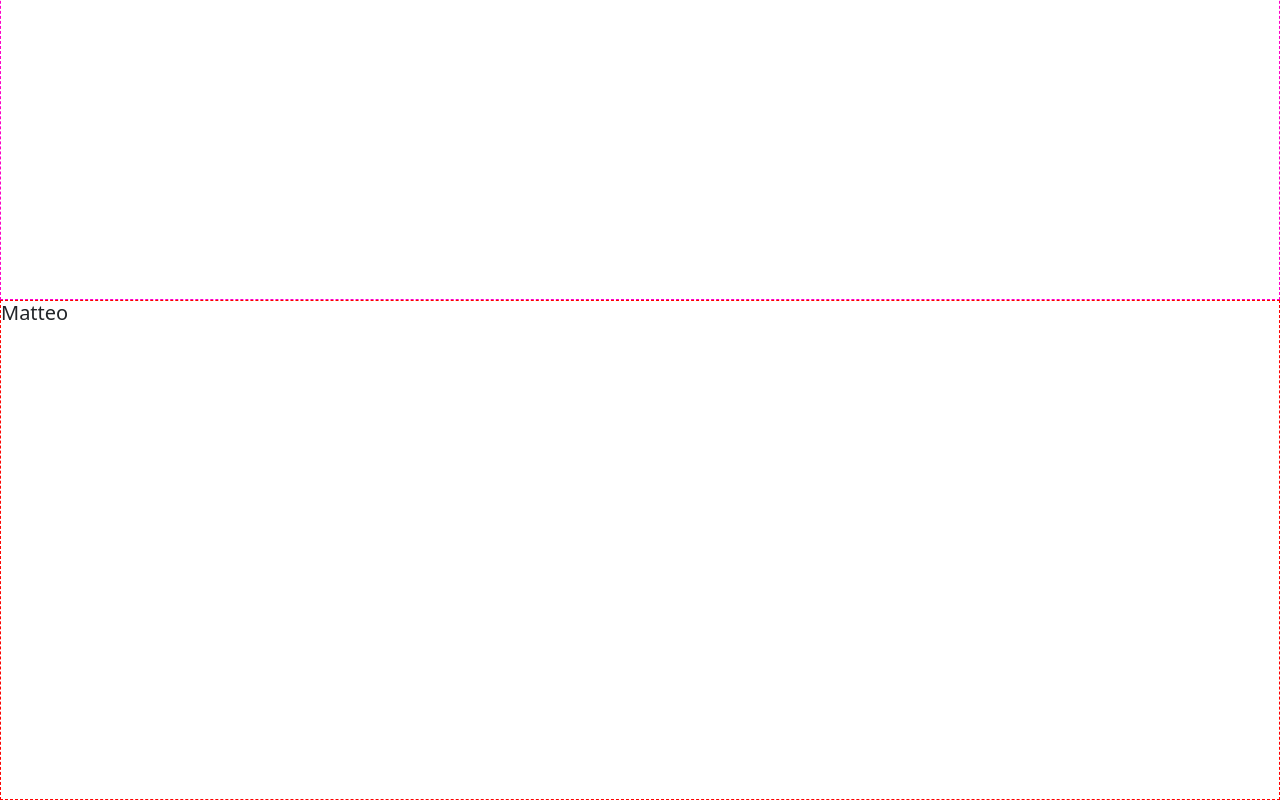
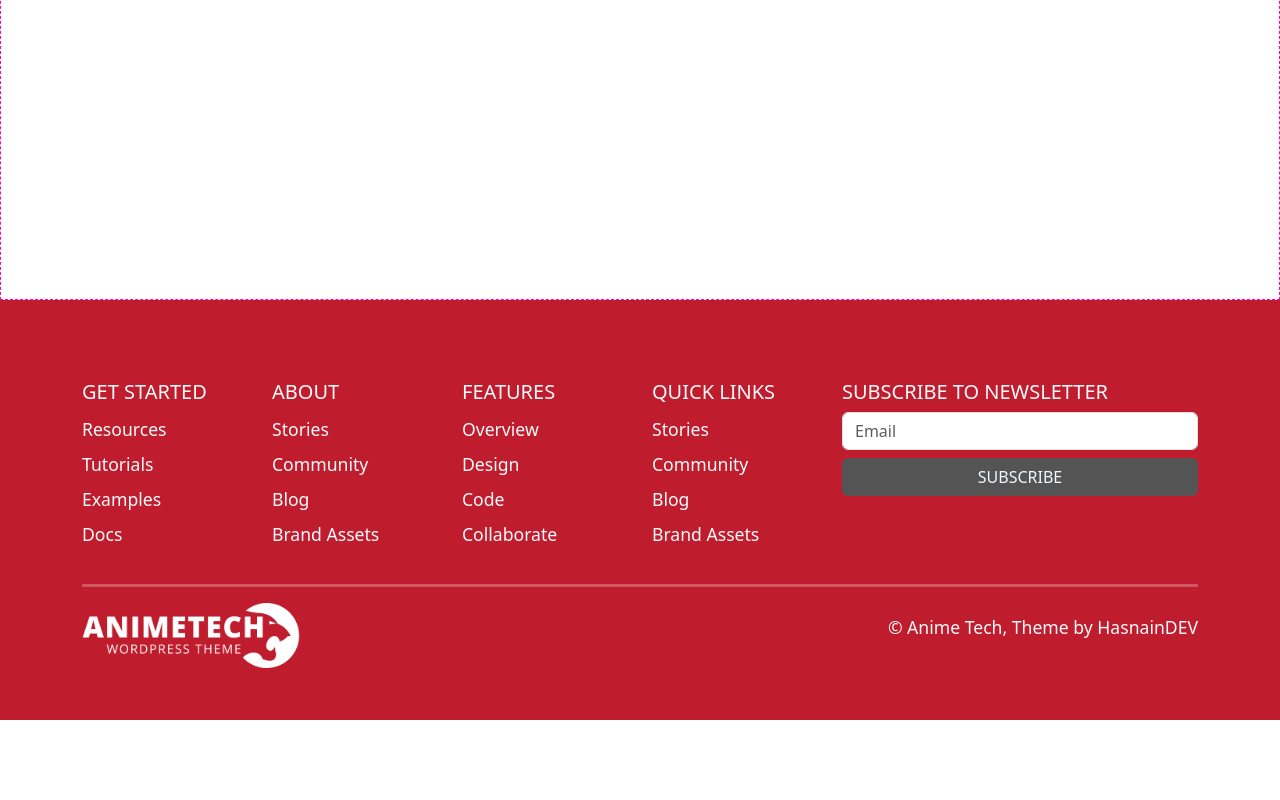
Before and after one commit to Beniamino-Soccio/proj-html-vuejs, a Vue app: page / in a window 1280 px wide. Shown: the part 3012-3812 px from the top of the page. After the commit the page ends 3732 px from the top, so only its background shows below. Built offline with nearby package versions, Linux system fonts and the light colour scheme.

Commit message:
Footer (finito)

```diff
--- a/src/components/AppFooter.vue
+++ b/src/components/AppFooter.vue
@@ -1,24 +1,107 @@
 <script>
 export default {
-  data() {
-    return {
-
-    }
-  }
-}
+  name: 'AppFooter',
+};
 </script>
 
 <template>
-  <div>
-    <h5>Matteo</h5>
+  <footer class="footer text-light">
+    <div class="container">
+      <div class="row">
+        <div class="col-md-2 list">
+          <h5>GET STARTED</h5>
+          <ul class="list-unstyled">
+            <li><a href="#" class="text-light">Resources</a></li>
+            <li><a href="#" class="text-light">Tutorials</a></li>
+            <li><a href="#" class="text-light">Examples</a></li>
+            <li><a href="#" class="text-light">Docs</a></li>
+          </ul>
+        </div>
+        <div class="col-md-2 list">
+          <h5>ABOUT</h5>
+          <ul class="list-unstyled">
+            <li><a href="#" class="text-light">Stories</a></li>
+            <li><a href="#" class="text-light">Community</a></li>
+            <li><a href="#" class="text-light">Blog</a></li>
+            <li><a href="#" class="text-light">Brand Assets</a></li>
+          </ul>
+        </div>
+        <div class="col-md-2 list">
+          <h5>FEATURES</h5>
+          <ul class="list-unstyled">
+            <li><a href="#" class="text-light">Overview</a></li>
+            <li><a href="#" class="text-light">Design</a></li>
+            <li><a href="#" class="text-light">Code</a></li>
+            <li><a href="#" class="text-light">Collaborate</a></li>
+          </ul>
+        </div>
+        <div class="col-md-2 list">
+          <h5>QUICK LINKS</h5>
+          <ul class="list-unstyled">
+            <li><a href="#" class="text-light">Stories</a></li>
+            <li><a href="#" class="text-light">Community</a></li>
+            <li><a href="#" class="text-light">Blog</a></li>
+            <li><a href="#" class="text-light">Brand Assets</a></li>
+          </ul>
+        </div>
+        <div class="col-md-4 list">
+          <h5>SUBSCRIBE TO NEWSLETTER</h5>
+          <form>
+            <input type="email" class="form-control mb-2" placeholder="Email" />
+            <button type="submit" class="btn button w-100">SUBSCRIBE</button>
+          </form>
+        </div>
+      </div>
+      <hr>
+      <div class="row mt- justify-content-between align-items-center">
+        <div class="col-md-6">
+          <img class="logo" src="/src/assets/img/anime-whitelogo.png" alt="Anime Tech Logo">
+        </div>
+        <div class="col-md-6 text-md-end">
+          <p>© Anime Tech, Theme by HasnainDEV</p>
+        </div>
+      </div>
+    </div>
+  </footer>
+</template>
+<style scoped>
+footer {
+  color: #ffffff;
+  height: 420px;
+  background-color: #bf1d2e;
+  padding: 80px 0;
+  font-size: 1.1em;
+}
 
-  </div>
+.footer a {
+  text-decoration: none;
+}
 
-</template>
+.list {
+  line-height: 35px;
+}
 
-<style scoped>
-div{
-  height: 500px;
-  border: 1px dashed red;
+.button {
+  background-color: #545454;
+  color: aliceblue;
+}
+
+.button:hover {
+  background-color: aliceblue;
+  color: red;
+}
+
+hr {
+  border: 0;
+  border-top: 3px solid #ffffff;
+}
+
+.logo {
+  width: 40%;
+}
+
+p {
+  margin-top: 0;
+  margin-bottom: 1rem;
 }
 </style>
```
